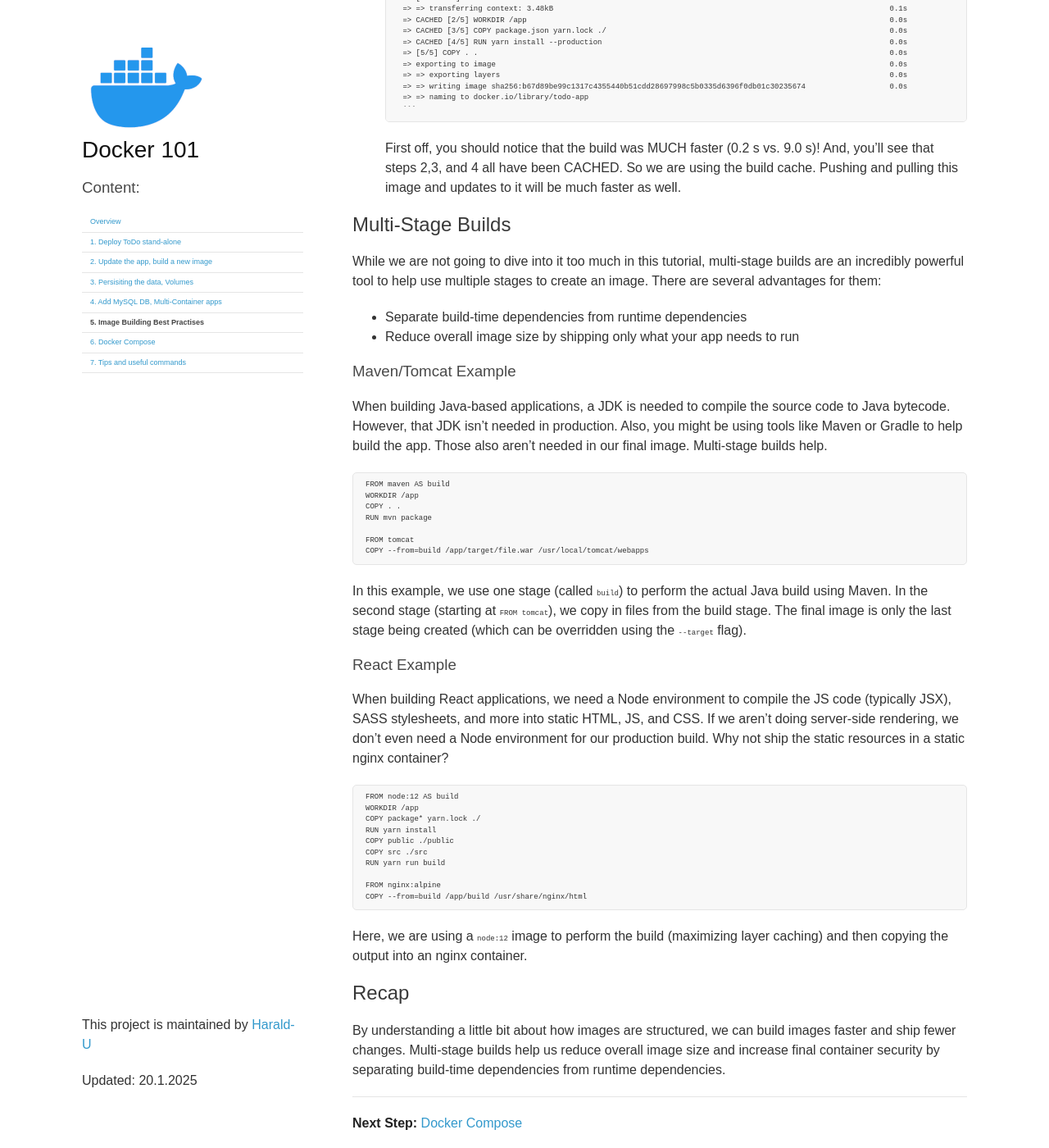
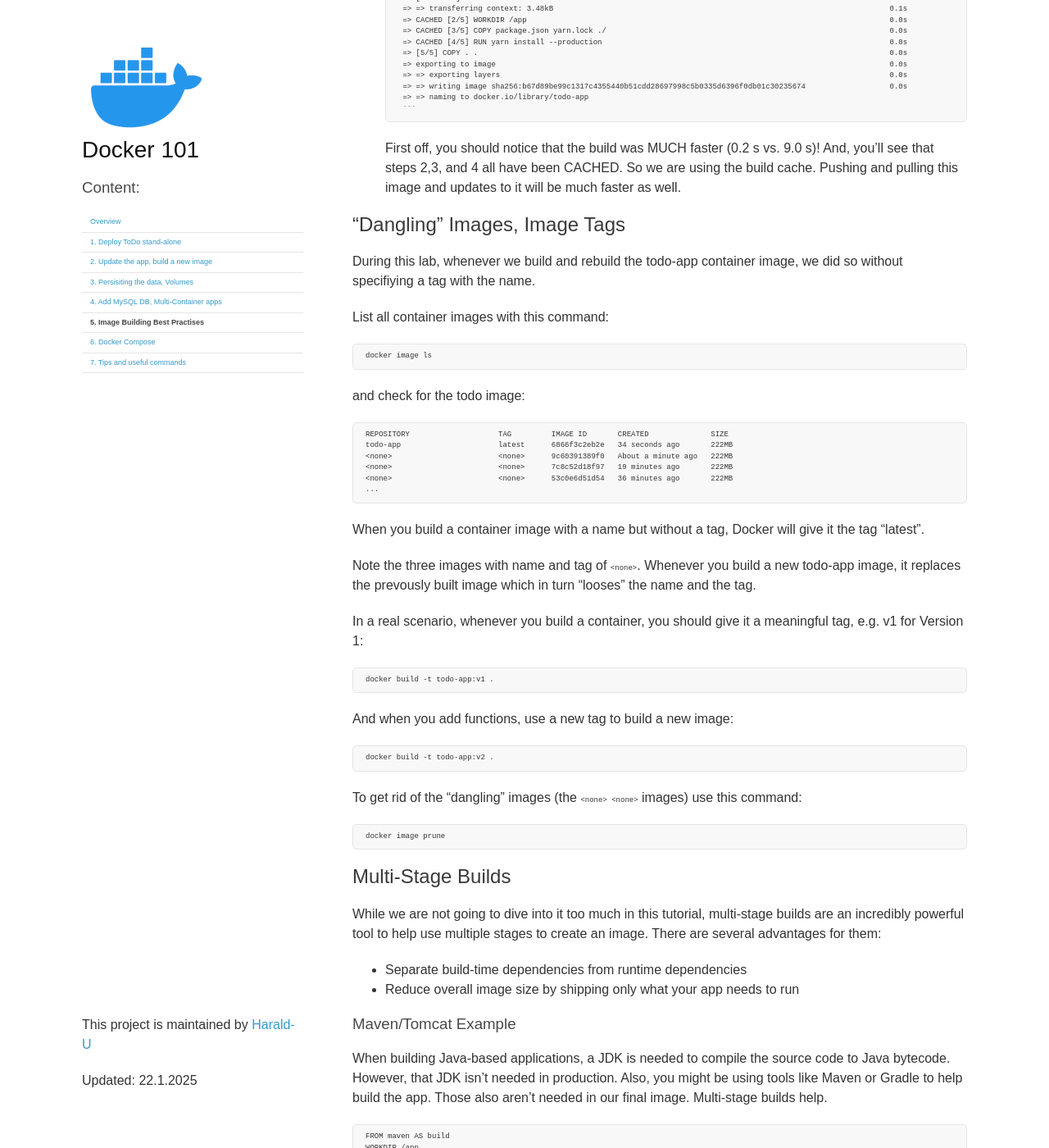
Before and after one commit to Harald-U/docker-101, a Jekyll site: the page built from workshop/lab5.md, in a window 1280 px wide and 1400 px high, scrolled down 2768 px. Shown: the whole window at 82% size. Built offline with Jekyll 4.4.1, drawn with Linux system fonts in a browser that asks for light colours; the repository's description, which GitHub fills in, is left out.

Commit message:
Correction, add section on dangling images

````diff
--- a/_config.yml
+++ b/_config.yml
@@ -1,6 +1,6 @@
 theme: jekyll-theme-minimal
 title: Docker 101
-updated: 20.1.2025
+updated: 22.1.2025
 logo: assets/img/docker-logo.png
 show_downloads: False
 navigation:
--- a/app/docker-compose.yaml
+++ b/app/docker-compose.yaml
@@ -1,5 +1,3 @@
-name: docker101
-
 services:
   todo:
     image: todo-app
--- a/workshop/lab5.md
+++ b/workshop/lab5.md
@@ -176,6 +176,49 @@ To fix this, we need to restructure our Dockerfile to help support the caching o
 
     First off, you should notice that the build was MUCH faster (0.2 s vs. 9.0 s)! And, you'll see that steps 2,3, and 4 all have been CACHED. So we are using the build cache. Pushing and pulling this image and updates to it will be much faster as well.
 
+## "Dangling" Images, Image Tags
+
+During this lab, whenever we build and rebuild the todo-app container image, we did so without specifiying a tag with the name.
+
+List all container images with this command:
+
+```
+docker image ls
+```
+
+and check for the todo image:
+
+```
+REPOSITORY                    TAG         IMAGE ID       CREATED              SIZE
+todo-app                      latest      6866f3c2eb2e   34 seconds ago       222MB
+<none>                        <none>      9c60391389f0   About a minute ago   222MB
+<none>                        <none>      7c8c52d18f97   19 minutes ago       222MB
+<none>                        <none>      53c0e6d51d54   36 minutes ago       222MB
+...
+```
+
+When you build a container image with a name but without a tag, Docker will give it the tag "latest".
+
+Note the three images with name and tag of `<none>`. Whenever you build a new todo-app image, it replaces the prevously built image which in turn "looses" the name and the tag.
+
+In a real scenario, whenever you build a container, you should give it a meaningful tag, e.g. v1 for Version 1:
+
+```
+docker build -t todo-app:v1 .
+```
+
+And when you add functions, use a new tag to build a new image:
+
+```
+docker build -t todo-app:v2 .
+```
+
+To get rid of the "dangling" images (the `<none> <none>` images) use this command:
+
+```
+docker image prune
+```
+
 ## Multi-Stage Builds
 
 While we are not going to dive into it too much in this tutorial, multi-stage builds are an incredibly powerful tool to help use multiple stages to create an image. There are several advantages for them:
````
Also changed, not shown: workshop/lab1.md (+1 -1 lines), workshop/lab6.md (+11 -2 lines).
